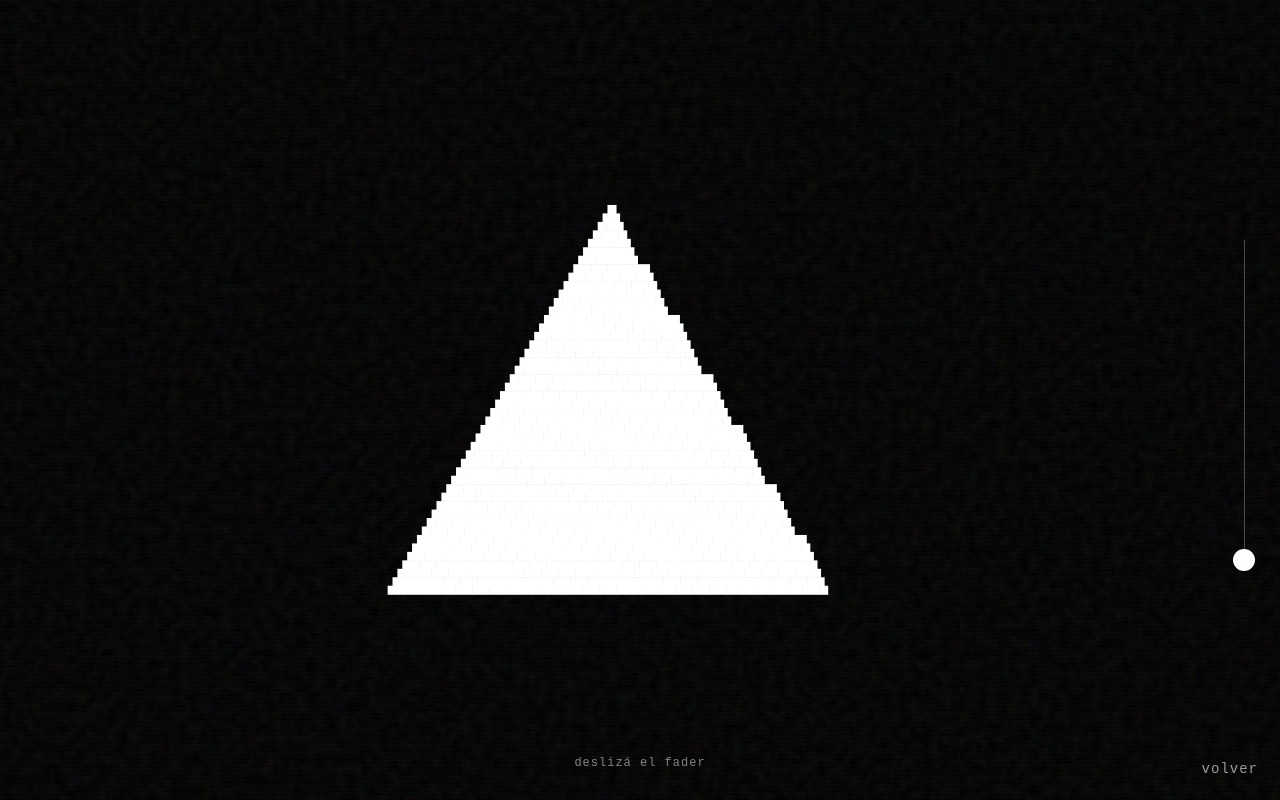
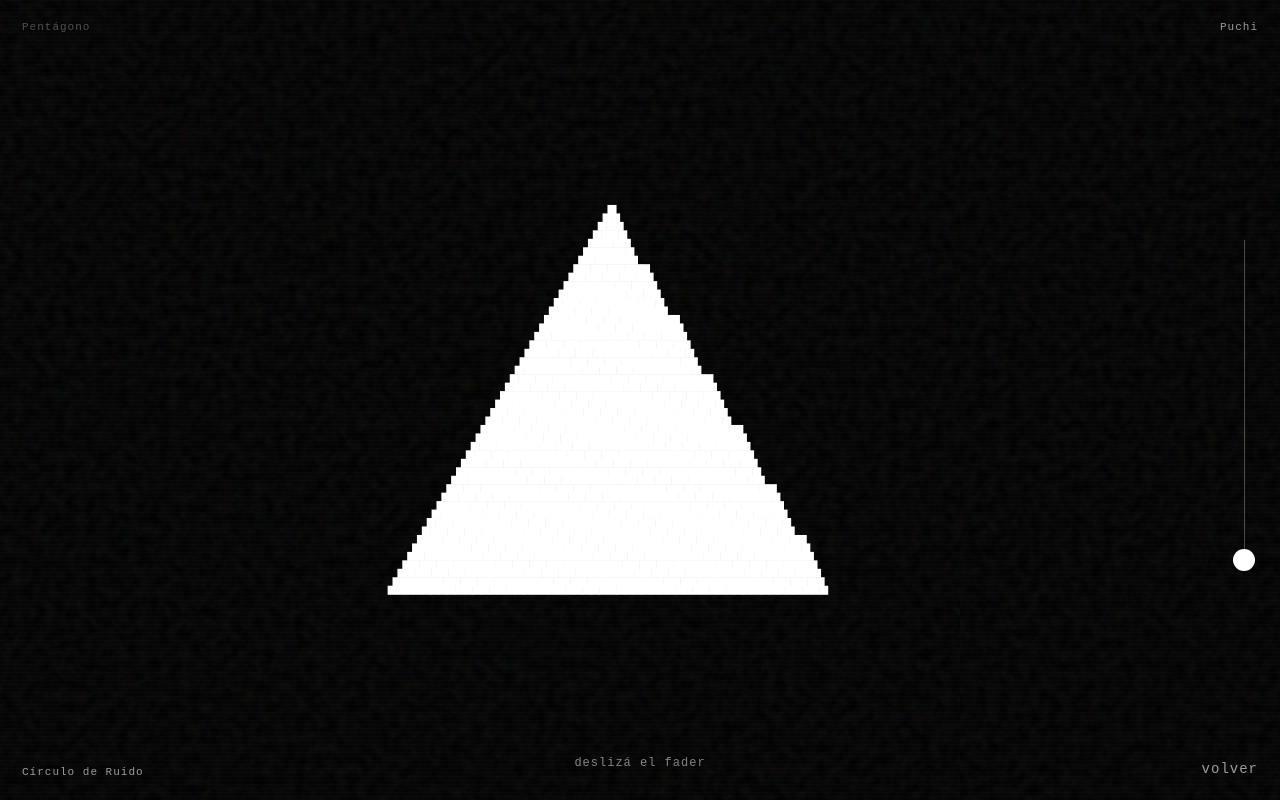
Before and after one commit to ForestAudiovisual/ForestAudiovisual.github.io, a plain HTML site: page triangulo.html in a window 1280 px wide. Drawn offline with Linux system fonts and the light colour scheme.

Commit message:
Add navigation links to triangulo.html

```diff
--- a/triangulo.html
+++ b/triangulo.html
@@ -39,6 +39,12 @@ body{margin:0;height:100%;background:var(--bg);color:var(--fg);font:300 15px/1.4
 .inicio{position:fixed;z-index:6;right:env(safe-area-inset-right,0px);bottom:env(safe-area-inset-bottom,0px);padding:20px 22px;color:rgba(255,255,255,.6);text-decoration:none;font-size:14px;letter-spacing:1px;transition:opacity .3s}
 .inicio:hover{opacity:.5}
 .inicio:focus-visible{outline:1px solid var(--dim);outline-offset:2px}
+.esq{position:fixed;z-index:6;padding:20px 22px;color:rgba(255,255,255,.6);text-decoration:none;font-size:11px;letter-spacing:1px;transition:opacity .3s}
+.esq:hover{opacity:.5}
+.esq:focus-visible{outline:1px solid var(--dim);outline-offset:2px}
+.bl{left:env(safe-area-inset-left,0px);bottom:env(safe-area-inset-bottom,0px)}
+.tl{left:env(safe-area-inset-left,0px);top:env(safe-area-inset-top,0px)}
+.tr{right:env(safe-area-inset-right,0px);top:env(safe-area-inset-top,0px)}
 @media (prefers-reduced-motion:reduce){.glitch-bg::before,.glitch-bg::after,.bloques span{animation:none!important}*{transition:none!important}}
 </style>
 </head>
@@ -48,6 +54,9 @@ body{margin:0;height:100%;background:var(--bg);color:var(--fg);font:300 15px/1.4
 
 <canvas id="c" aria-label="Un triángulo blanco que se rompe en partículas"></canvas>
 <div id="fader" role="slider" tabindex="0" aria-orientation="vertical" aria-label="Romper el triángulo" aria-valuemin="0" aria-valuemax="100" aria-valuenow="0"><div class="fline"></div><div id="ffill"></div><div id="fthumb"></div></div>
+<a class="esq tl" href="https://forestaudiovisual.github.io/pentagono.html">Pentágono</a>
+<a class="esq tr" href="https://forestaudiovisual.github.io/puchi.html">Puchi</a>
+<a class="esq bl" href="https://forestaudiovisual.github.io/circulo_de_ruido.html">Círculo de Ruido</a>
 <a class="inicio" href="https://forestaudiovisual.github.io/" aria-label="Volver al inicio">volver</a>
 <div id="hint">deslizá el fader</div>
 
```
